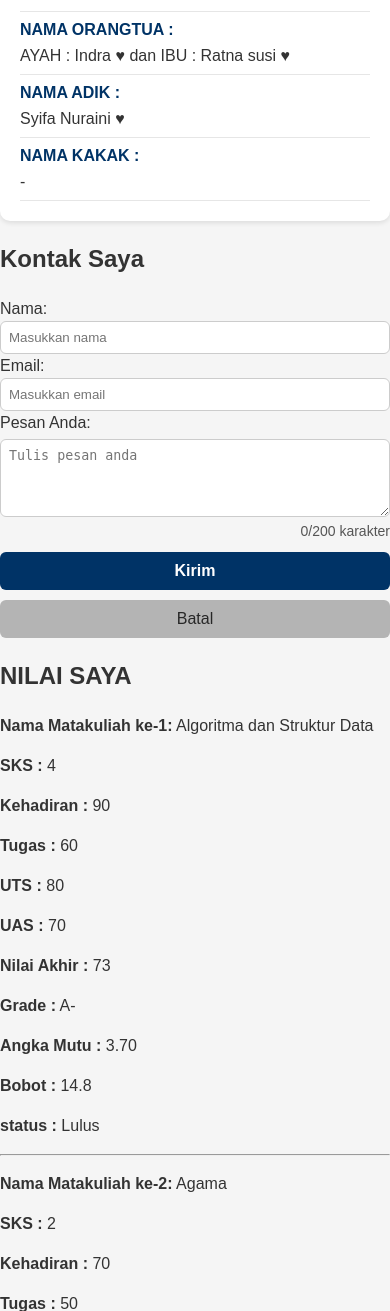
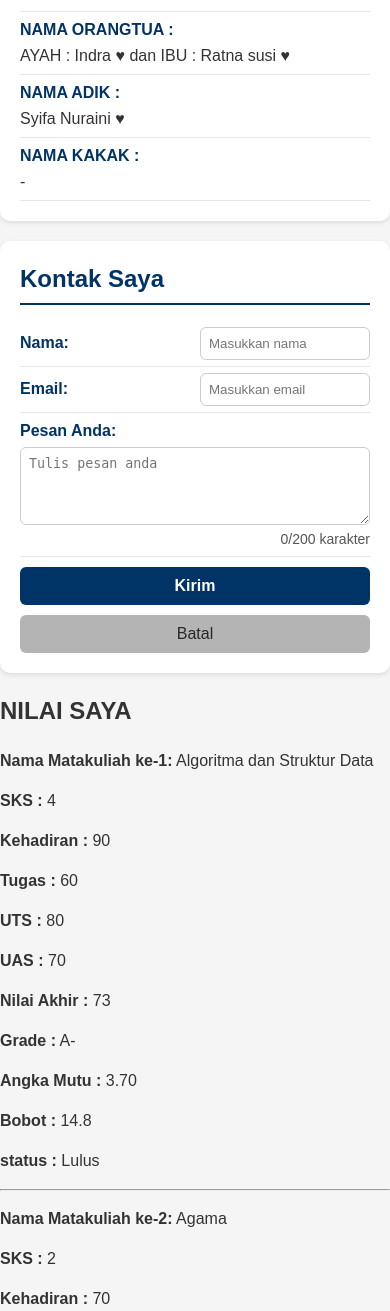
Before and after one commit to 2511500085-dev/2511500085-PWD-GB1J-25260, a PHP site: page /pertemuan-06/index.php in a window 390 px wide. Shown: the part 881-2192 px from the top of the page. Run offline with PHP 8.4, Linux system fonts and the light colour scheme.

Commit message:
memperbaiki style.css pertemuan 6

```diff
--- a/pertemuan-06/style.css
+++ b/pertemuan-06/style.css
@@ -114,8 +114,7 @@ header li a {
 }
         #home,
         #about,
-        #contact
-        #ipk {
+        #contact {
             background-color: #ffffff;
             border-radius: 10px;
             padding: 20px;
@@ -126,8 +125,7 @@ header li a {
 
         #home h2,
         #about h2,
-        #contact h2
-        #ipk h2 {
+        #contact h2  {
             color: #003366;
             border-bottom: 2px solid #003366;
             padding-bottom: 6px;
@@ -138,8 +136,7 @@ header li a {
         text-align: justify;
     }
      #about p,
-     #contact label
-     #ipk p {
+     #contact label {
         display: flex;
         justify-content: flex-start;
         align-items: baseline;
@@ -149,8 +146,7 @@ header li a {
      }
 
      #about strong,
-     #contact label>span
-     #ipk strong {
+     #contact label>span {
         min-width: 180px;
         color: #003366;
         font-weight: 600;
@@ -173,14 +169,12 @@ header li a {
 
      @media (max-width: 600px) {
         #about p,
-        #about label
-        #ipk p {
+        #about label {
             flex-direction: column;
             align-items: flex-start;
         }
         #about strong,
-        #contact label>span
-        #ipk strong {
+        #contact label>span  {
             text-align: left;
             padding-right: 0;
             margin-bottom: 2px;
```
